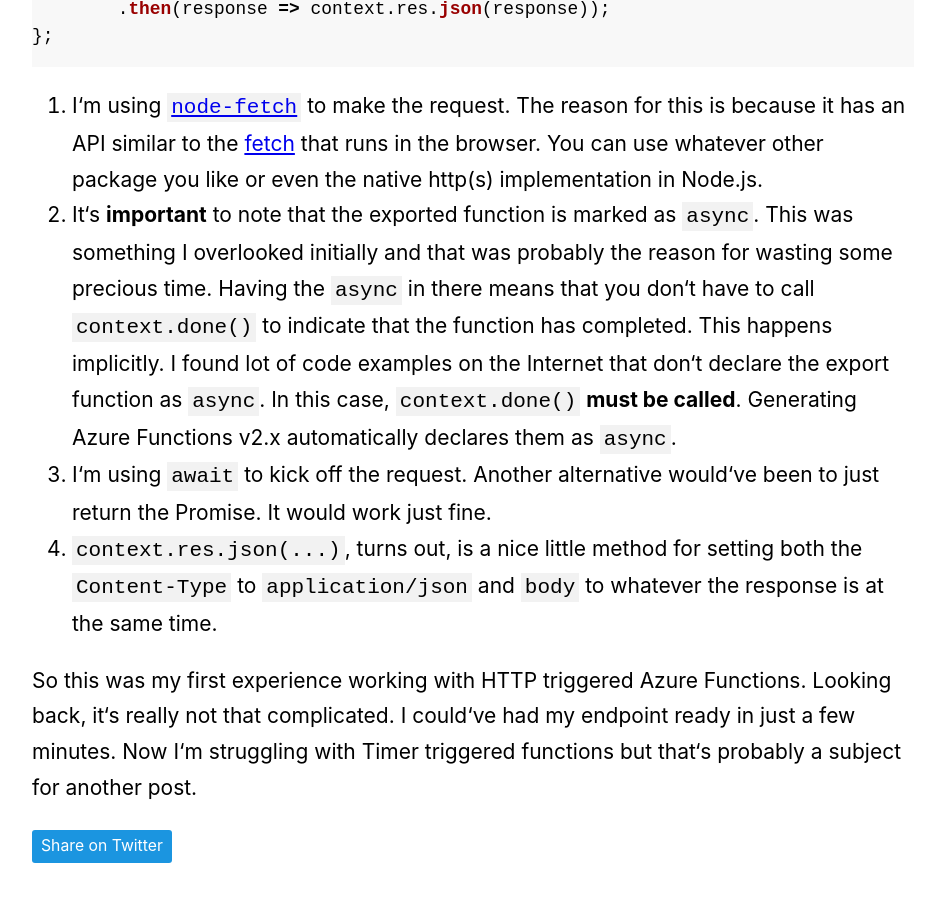
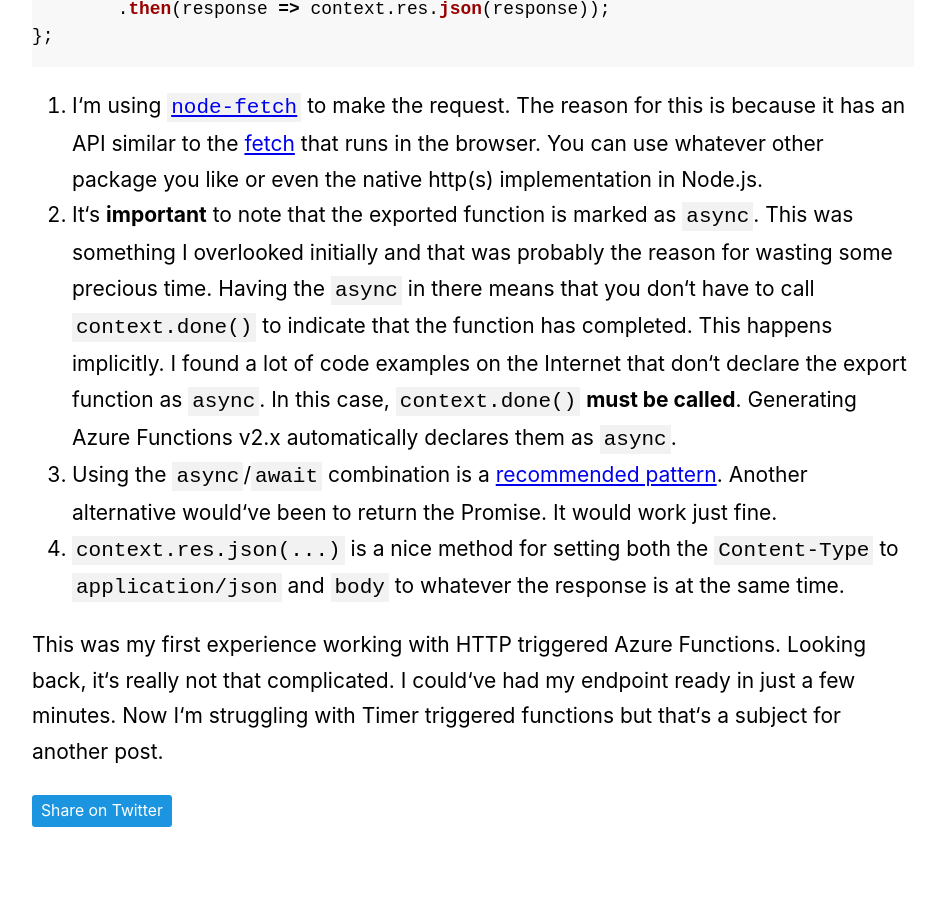
Before and after one commit to dzhavat/dzhavat.github.io, a Jekyll site: the page built from _posts/2019-07-09-making-http-requests-inside-azure-functions.md, in a window 1280 px wide and 900 px high, scrolled down 1449 px. Shown: the whole window, without its empty margins (167-1105 px from the left). Built offline with Jekyll 4.4.1, drawn with Linux system fonts in a browser that asks for light colours; after the commit the page ends 2313 px from its top, so only the background shows below that.

Commit message:
Update 2019-07-09-making-http-requests-inside-azure-functions.md

````diff
--- a/_posts/2019-07-09-making-http-requests-inside-azure-functions.md
+++ b/_posts/2019-07-09-making-http-requests-inside-azure-functions.md
@@ -31,8 +31,8 @@ module.exports = async function (context, req) {
 ```
 
 1. I‘m using [`node-fetch`](https://www.npmjs.com/package/node-fetch) to make the request. The reason for this is because it has an API similar to the [fetch](https://developer.mozilla.org/en-US/docs/Web/API/Fetch_API) that runs in the browser. You can use whatever other package you like or even the native http(s) implementation in Node.js.
-2. It‘s **important** to note that the exported function is marked as `async`. This was something I overlooked initially and that was probably the reason for wasting some precious time. Having the `async` in there means that you don‘t have to call `context.done()` to indicate that the function has completed. This happens implicitly. I found lot of code examples on the Internet that don‘t declare the export function as `async`. In this case, `context.done()` **must be called**. Generating Azure Functions v2.x automatically declares them as `async`.
-3. I‘m using `await` to kick off the request. Another alternative would‘ve been to just return the Promise. It would work just fine.
-4. `context.res.json(...)`, turns out, is a nice little method for setting both the `Content-Type` to `application/json` and `body` to whatever the response is at the same time.
+2. It‘s **important** to note that the exported function is marked as `async`. This was something I overlooked initially and that was probably the reason for wasting some precious time. Having the `async` in there means that you don‘t have to call `context.done()` to indicate that the function has completed. This happens implicitly. I found a lot of code examples on the Internet that don‘t declare the export function as `async`. In this case, `context.done()` **must be called**. Generating Azure Functions v2.x automatically declares them as `async`.
+3. Using the `async`/`await` combination is a [recommended pattern](https://docs.microsoft.com/en-us/azure/azure-functions/functions-reference-node#use-async-and-await). Another alternative would‘ve been to return the Promise. It would work just fine.
+4. `context.res.json(...)` is a nice method for setting both the `Content-Type` to `application/json` and `body` to whatever the response is at the same time.
 
-So this was my first experience working with HTTP triggered Azure Functions. Looking back, it‘s really not that complicated. I could‘ve had my endpoint ready in just a few minutes. Now I‘m struggling with Timer triggered functions but that‘s probably a subject for another post.
+This was my first experience working with HTTP triggered Azure Functions. Looking back, it‘s really not that complicated. I could‘ve had my endpoint ready in just a few minutes. Now I‘m struggling with Timer triggered functions but that‘s a subject for another post.
````
